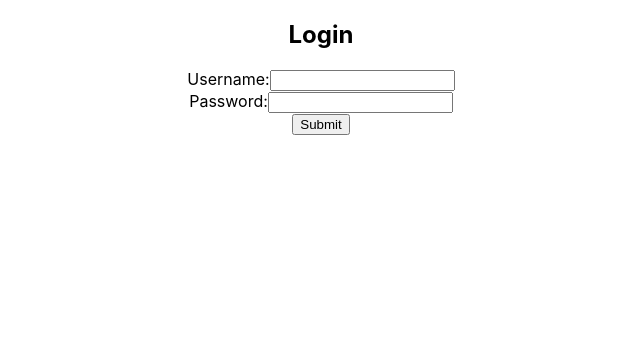
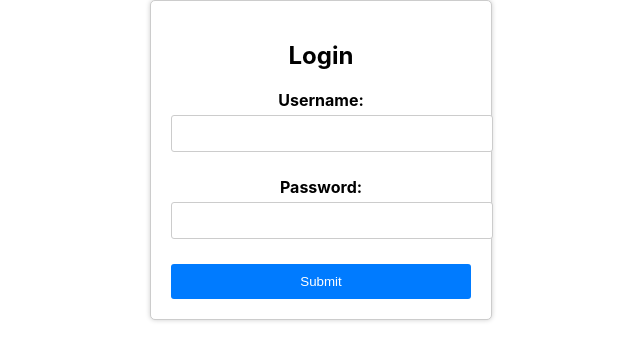
Before and after one commit to JasonNaggles/Week13Assignment, a React (Create React App) app in the folder test-app/: page / in a window 1280 px wide. Shown: the top 360 px of the page, without its empty margins (319-959 px from the left). Built offline with nearby package versions, Linux system fonts and the light colour scheme.

Commit message:
first commit

```diff
--- a/test-app/src/App.css
+++ b/test-app/src/App.css
@@ -4,3 +4,61 @@
 .login-form {
   background-color: blue;
 }
+
+.login {
+  max-width: 300px;
+  margin: 0 auto;
+  padding: 20px;
+  border: 1px solid #ccc;
+  border-radius: 5px;
+  background-color: #fff;
+  box-shadow: 0px 0px 5px rgba(0, 0, 0, 0.2);
+}
+
+h2 {
+  text-align: center;
+}
+
+.form-group {
+  margin-bottom: 15px;
+}
+
+label {
+  display: block;
+  font-weight: bold;
+}
+
+input[type="text"],
+input[type="password"] {
+  width: 100%;
+  padding: 10px;
+  margin-top: 5px;
+  margin-bottom: 10px;
+  border: 1px solid #ccc;
+  border-radius: 3px;
+}
+
+button {
+  display: block;
+  width: 100%;
+  padding: 10px;
+  background-color: #007bff;
+  color: #fff;
+  border: none;
+  border-radius: 3px;
+  cursor: pointer;
+}
+
+button:hover {
+  background-color: #0056b3;
+}
+
+.success {
+  color: #008000;
+  text-align: center;
+}
+
+.error {
+  color: #ff0000;
+  text-align: center;
+}
```
